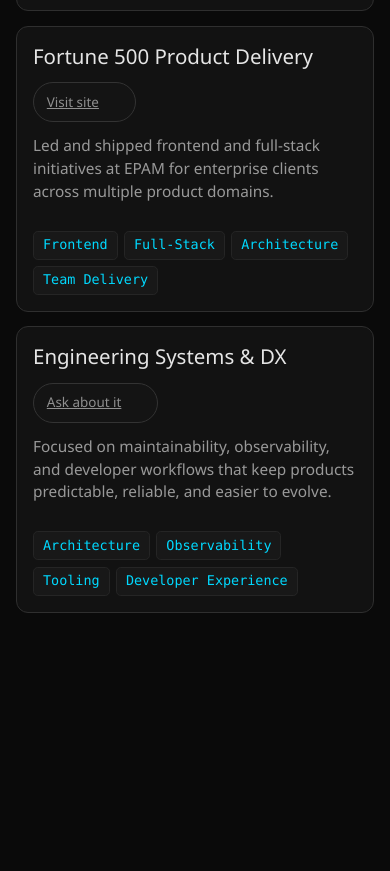
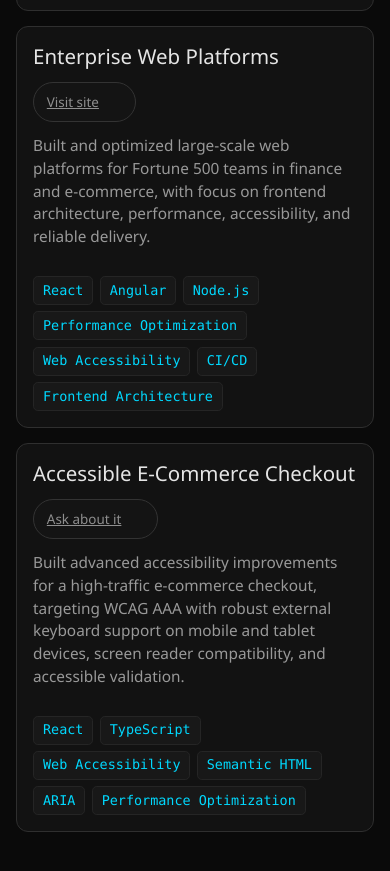
Before and after one commit to igorxciv/igorcodes, an Eleventy site: page app/index.njk in a window 390 px wide. Shown: the part 2780-3651 px from the top of the page. Built offline with nearby package versions, Linux system fonts and the light colour scheme; Eleventy itself is replaced by a stand-in of ours; files that its build step writes are made by us from their sources; a web font is replaced by a local one; what lucide would draw is missing.

Commit message:
Refresh portfolio cards with enterprise and accessibility work

```diff
--- a/app/_includes/partials/personal-site-page.njk
+++ b/app/_includes/partials/personal-site-page.njk
@@ -119,37 +119,42 @@
 
         <article class="fm-card fm-project-card fm-reveal">
           <div class="fm-project-card-head">
-            <h3>Fortune 500 Product Delivery</h3>
+            <h3>Enterprise Web Platforms</h3>
             <a href="https://www.epam.com/" target="_blank" rel="noopener noreferrer" class="fm-project-link">
               <span class="fm-project-link-text">Visit site</span>
               <span class="fm-project-link-icon" aria-hidden="true">{% lucide "squareArrowOutUpRight" %}</span>
-              <span class="fm-visually-hidden"> for Fortune 500 Product Delivery (opens in a new tab)</span>
+              <span class="fm-visually-hidden"> for Enterprise Web Platforms (opens in a new tab)</span>
             </a>
           </div>
-          <p>Led and shipped frontend and full-stack initiatives at EPAM for enterprise clients across multiple product domains.</p>
+          <p>Built and optimized large-scale web platforms for Fortune 500 teams in finance and e-commerce, with focus on frontend architecture, performance, accessibility, and reliable delivery.</p>
           <ul class="fm-tags">
-            <li>Frontend</li>
-            <li>Full-Stack</li>
-            <li>Architecture</li>
-            <li>Team Delivery</li>
+            <li>React</li>
+            <li>Angular</li>
+            <li>Node.js</li>
+            <li>Performance Optimization</li>
+            <li>Web Accessibility</li>
+            <li>CI/CD</li>
+            <li>Frontend Architecture</li>
           </ul>
         </article>
 
         <article class="fm-card fm-project-card fm-reveal">
           <div class="fm-project-card-head">
-            <h3>Engineering Systems &amp; DX</h3>
+            <h3>Accessible E-Commerce Checkout</h3>
             <a href="#contact" class="fm-project-link">
               <span class="fm-project-link-text">Ask about it</span>
               <span class="fm-project-link-icon" aria-hidden="true">{% lucide "squareArrowOutUpRight" %}</span>
-              <span class="fm-visually-hidden"> for Engineering Systems and DX</span>
+              <span class="fm-visually-hidden"> for Accessible E-Commerce Checkout</span>
             </a>
           </div>
-          <p>Focused on maintainability, observability, and developer workflows that keep products predictable, reliable, and easier to evolve.</p>
+          <p>Built advanced accessibility improvements for a high-traffic e-commerce checkout, targeting WCAG AAA with robust external keyboard support on mobile and tablet devices, screen reader compatibility, and accessible validation.</p>
           <ul class="fm-tags">
-            <li>Architecture</li>
-            <li>Observability</li>
-            <li>Tooling</li>
-            <li>Developer Experience</li>
+            <li>React</li>
+            <li>TypeScript</li>
+            <li>Web Accessibility</li>
+            <li>Semantic HTML</li>
+            <li>ARIA</li>
+            <li>Performance Optimization</li>
           </ul>
         </article>
       </div>
```
